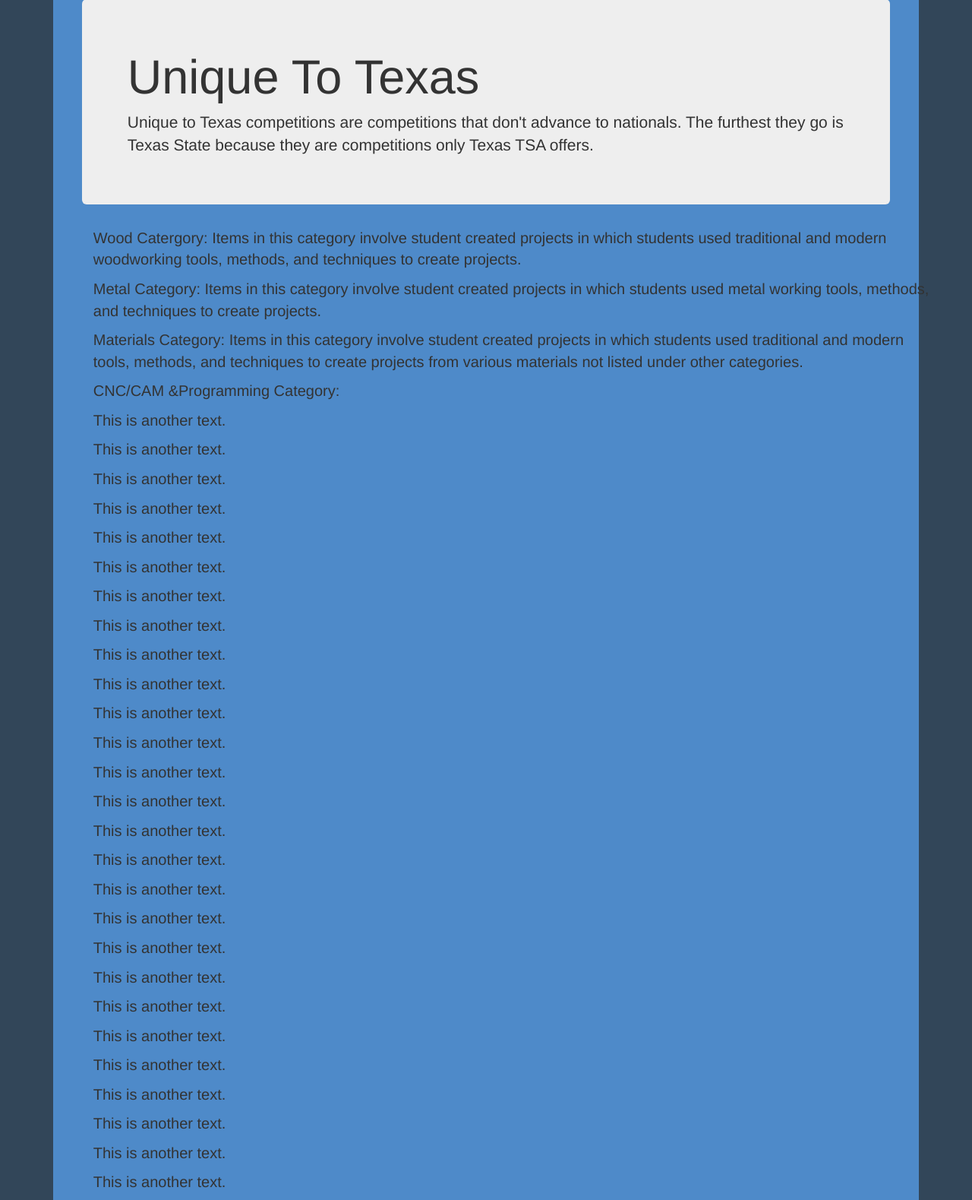
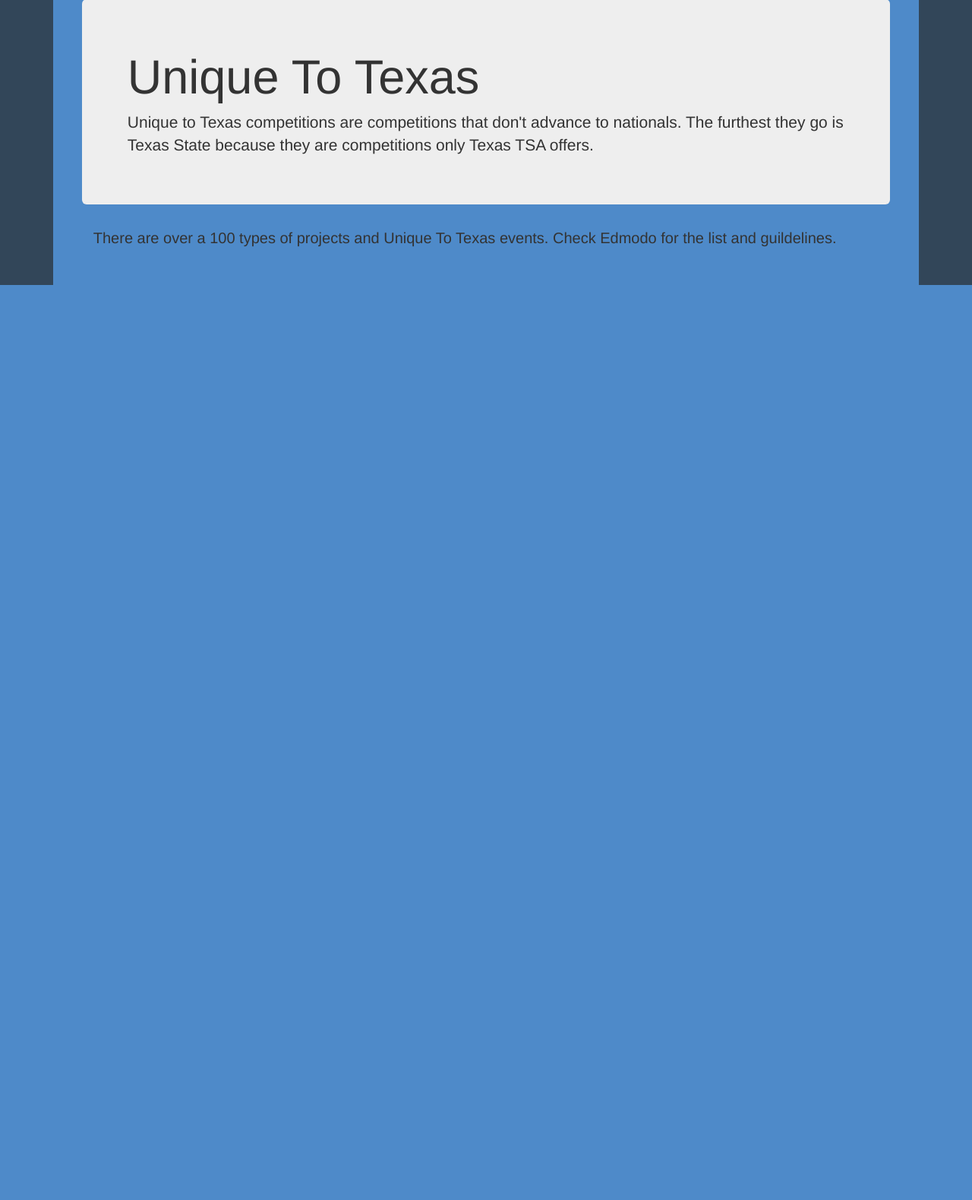
Before and after one commit to cdxker/TSAWebsite, a Flask app: page /competition in a window 1280 px wide. Shown: the part 3982-5561 px from the top of the page at 76% size. After the commit the page ends 4357 px from the top, so only its background shows below. Run offline with Flask 2, Linux system fonts and the light colour scheme; some libraries are stand-ins or nearby versions.

Commit message:
finished competition page

```diff
--- a/TSA/templates/competition.html
+++ b/TSA/templates/competition.html
@@ -84,43 +84,7 @@
 </div>
 
 <div class="container">
-<p>Wood Catergory: Items in this category involve student created projects in which students used traditional and modern woodworking
-    tools, methods, and techniques to create projects. </p>
-
-<p>Metal Category: Items in this category involve student created projects in which students used metal working tools, methods, and
-    techniques to create projects. </p>
-
-<p>Materials Category: Items in this category involve student created projects in which students used traditional and modern tools, methods, and techniques to create projects from various materials not listed under other categories.</p>
-
-<p>CNC/CAM &Programming Category: </p>
-  <p>This is another text.</p>
-  <p>This is another text.</p>
-  <p>This is another text.</p>
-  <p>This is another text.</p>
-  <p>This is another text.</p>
-  <p>This is another text.</p>
-  <p>This is another text.</p>
-  <p>This is another text.</p>
-  <p>This is another text.</p>
-  <p>This is another text.</p>
-  <p>This is another text.</p>
-  <p>This is another text.</p>
-  <p>This is another text.</p>
-  <p>This is another text.</p>
-  <p>This is another text.</p>
-  <p>This is another text.</p>
-  <p>This is another text.</p>
-  <p>This is another text.</p>
-  <p>This is another text.</p>
-  <p>This is another text.</p>
-  <p>This is another text.</p>
-  <p>This is another text.</p>
-  <p>This is another text.</p>
-  <p>This is another text.</p>
-  <p>This is another text.</p>
-  <p>This is another text.</p>
-  <p>This is another text.</p>
-  <p>This is another text.</p>
+<p> There are over a 100 types of projects and Unique To Texas events. Check Edmodo for the list and guildelines. </p>
 </div>
 
 {% endblock %}
```
